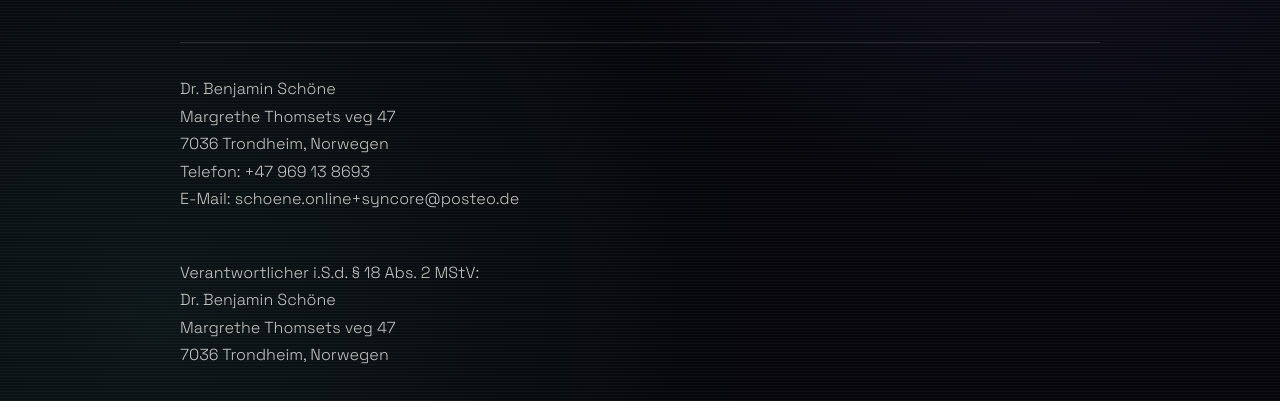
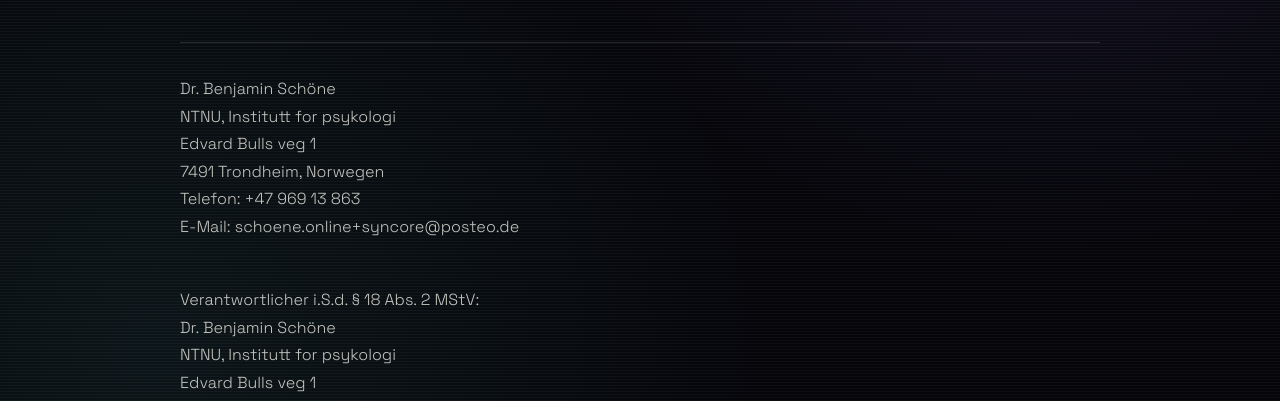
Before and after one commit to syncorelab/syncorelab-web, a plain HTML site: page impressum.html in a window 1280 px wide. Shown: the part 396-797 px from the top of the page. Drawn offline with Linux system fonts and the light colour scheme.

Commit message:
Impressum: Dienstanschrift statt Privatanschrift, Telefonnummer korrigiert (#12)
Anschrift in Impressum und Datenschutzerklärung auf die NTNU-Dienstanschrift geändert; Telefonnummer korrigiert.

```diff
--- a/impressum.html
+++ b/impressum.html
@@ -21,8 +21,8 @@
   <p class="legal-kicker">Rechtliches</p>
   <h1 class="legal-title">IMPRESSUM<em>.</em></h1>
   <article class="legal-copy">
-    <p>Dr. Benjamin Schöne<br>Margrethe Thomsets veg 47<br>7036 Trondheim, Norwegen<br>Telefon: +47 969 13 8693<br>E-Mail: schoene.online+syncore@posteo.de</p>
-    <p><br>Verantwortlicher i.S.d. § 18 Abs. 2 MStV:<br>Dr. Benjamin Schöne<br>Margrethe Thomsets veg 47<br>7036 Trondheim, Norwegen</p>
+    <p>Dr. Benjamin Schöne<br>NTNU, Institutt for psykologi<br>Edvard Bulls veg 1<br>7491 Trondheim, Norwegen<br>Telefon: +47 969 13 863<br>E-Mail: schoene.online+syncore@posteo.de</p>
+    <p><br>Verantwortlicher i.S.d. § 18 Abs. 2 MStV:<br>Dr. Benjamin Schöne<br>NTNU, Institutt for psykologi<br>Edvard Bulls veg 1<br>7491 Trondheim, Norwegen</p>
   </article>
 </main>
 <footer class="legal-footer">
```
Also changed, not shown: datenschutzerklarung.html (+1 -1 lines).
